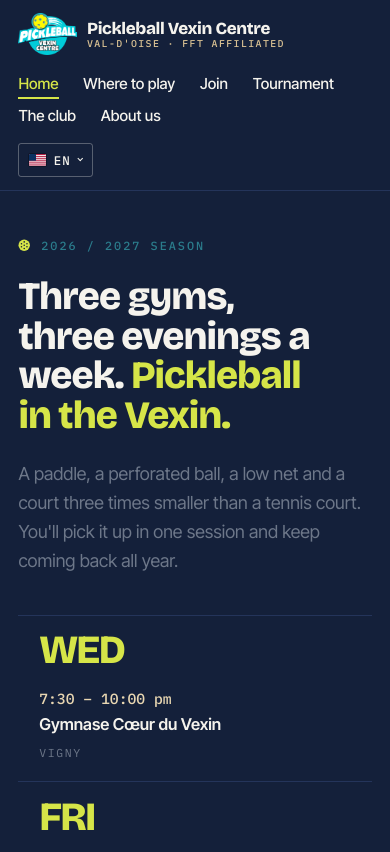
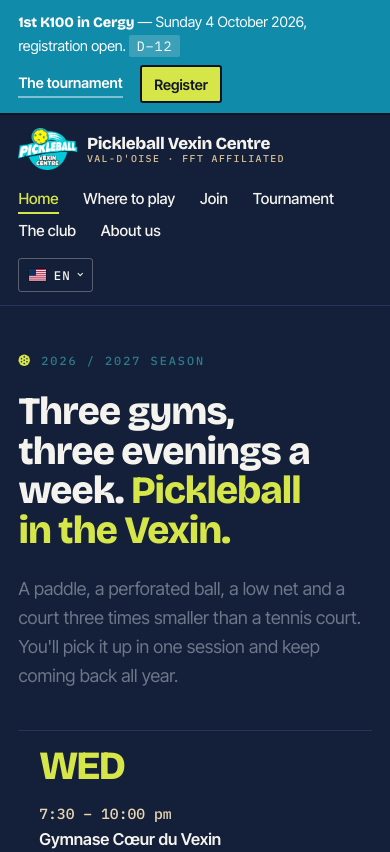
Before and after one commit to pvc95/pickleball95, a plain HTML site: page en/index.html in a window 390 px wide. Shown: the top 852 px of the page. Drawn offline with nearby package versions, Linux system fonts and the light colour scheme.

Commit message:
Bandeau d'annonce du tournoi, auto-expirant apres le 04/10/2026

```diff
--- a/en/index.html
+++ b/en/index.html
@@ -158,6 +158,33 @@
 <body>
 
 <a class="saut-contenu" href="#contenu">Skip to content</a>
+
+<!-- BANDEAU TEMPORAIRE — s'efface seul apres le 04/10/2026.
+     Pour le retirer definitivement : supprimer ce bloc <aside> et le <script> qui suit,
+     sur index.html et en/index.html. Voir la section dediee du README. -->
+<aside class="alerte" id="alerte-tournoi" hidden>
+  <div class="enveloppe alerte__interieur">
+    <p><strong>1st K100 in Cergy</strong> — Sunday 4 October 2026, registration open. <span class="alerte__compte" id="alerte-compte" hidden></span></p>
+    <a class="alerte__lien" href="k100-tournament.html">The tournament</a>
+    <a class="alerte__lien alerte__lien--fort" href="https://www.helloasso.com/associations/pickleball-vexin-centre/evenements/1er-k100-cergy-par-pickleball-vexin-centre" rel="noopener">Register</a>
+  </div>
+</aside>
+<script>
+(function () {
+  var fin = new Date(2026, 9, 5, 0, 0, 0);          // 5 octobre 2026, 00h00 : le bandeau disparait
+  var maintenant = new Date();
+  if (maintenant >= fin) return;                     // apres le tournoi : rien ne s'affiche
+  var jour = new Date(2026, 9, 4, 0, 0, 0);
+  var reste = Math.ceil((jour - maintenant) / 86400000);
+  var compte = document.getElementById('alerte-compte');
+  var texte = null;
+  if (reste > 1) texte = "D\u2212" + reste;
+  else if (reste === 1) texte = "Tomorrow";
+  else if (reste <= 0) texte = "Today";
+  if (texte) { compte.textContent = texte; compte.hidden = false; }
+  document.getElementById('alerte-tournoi').hidden = false;
+})();
+</script>
 
 <header class="entete">
   <div class="enveloppe entete__interieur">
--- a/styles.css
+++ b/styles.css
@@ -686,3 +686,53 @@
   .nav a { font-size: 0.9rem; }
   .entete__droite { gap: 1.1rem; }
 }
+
+/* --- bandeau d'annonce temporaire (voir README pour le retrait) ------------ */
+
+.alerte {
+  background: #118baa;
+  color: #fff;
+  border-bottom: 2px solid var(--nuit-fonce);
+  font-size: 0.95rem;
+}
+.alerte[hidden] { display: none; }
+.alerte__interieur {
+  display: flex;
+  flex-wrap: wrap;
+  align-items: center;
+  gap: 0.5rem 1.1rem;
+  padding-block: 0.7rem;
+}
+.alerte p { margin: 0; max-width: none; flex: 1 1 18rem; }
+.alerte strong { font-family: var(--display); font-weight: 800; letter-spacing: -0.01em; }
+.alerte__compte {
+  font-family: var(--data);
+  font-size: 0.85rem;
+  letter-spacing: 0.06em;
+  background: rgba(255, 255, 255, 0.18);
+  padding: 0.12rem 0.45rem;
+  border-radius: 2px;
+  white-space: nowrap;
+}
+.alerte__lien {
+  flex: 0 0 auto;
+  color: #fff;
+  font-weight: 600;
+  text-decoration: none;
+  border-bottom: 2px solid rgba(255, 255, 255, 0.45);
+  padding-bottom: 1px;
+}
+.alerte__lien:hover { color: var(--balle); border-bottom-color: var(--balle); }
+.alerte__lien--fort {
+  background: var(--balle);
+  color: var(--encre);
+  border: 2px solid var(--nuit-fonce);
+  border-radius: var(--rayon);
+  padding: 0.34rem 0.75rem;
+}
+.alerte__lien--fort:hover { background: #fff; color: var(--encre); border-color: var(--nuit-fonce); }
+
+@media (max-width: 560px) {
+  .alerte { font-size: 0.9rem; }
+  .alerte__interieur { padding-block: 0.6rem; }
+}
```
Also changed, not shown: index.html (+27 -0 lines), 1 other file.
